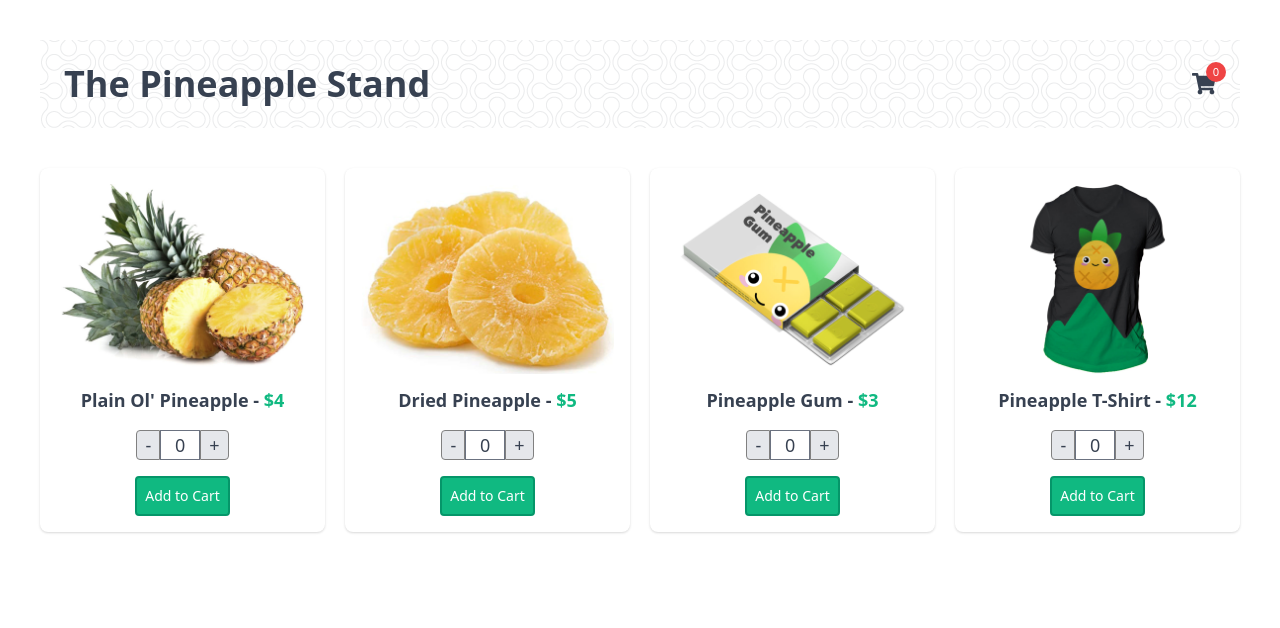
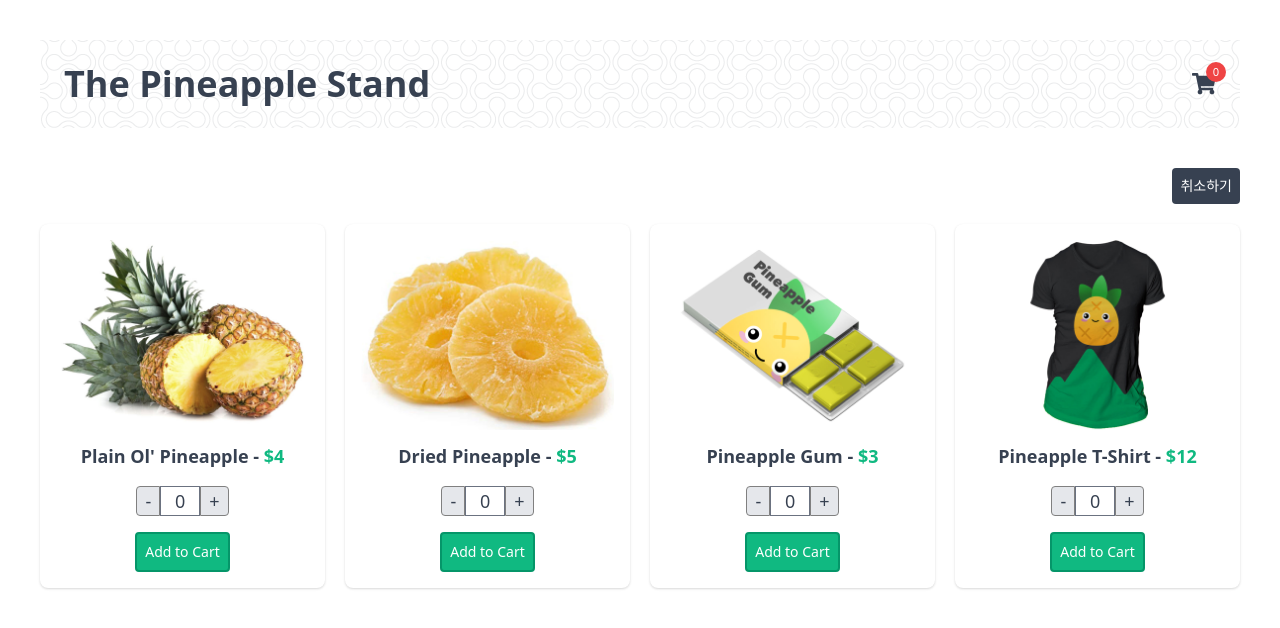
Before and after one commit to OpenYong/pinia-course, a Vue app: page / in a window 1280 px wide. Shown: the top 628 px of the page. Built offline with nearby package versions, Linux system fonts and the light colour scheme.

Commit message:
Subscribing to States

```diff
--- a/src/App.vue
+++ b/src/App.vue
@@ -1,4 +1,5 @@
 <script setup>
+import { ref, reactive } from "vue";
 import TheHeader from "@/components/TheHeader.vue";
 import ProductCard from "@/components/ProductCard.vue";
 import { useProductStore } from "./stores/ProductStore";
@@ -6,6 +7,22 @@
 
 const productStore = useProductStore();
 const cartStore = useCartStore();
+const history = reactive([]); // store - state의 변화를 기록하기 위한 배열
+const doingHistory = ref(false);
+
+history.push(JSON.stringify(cartStore.$state)); // $state는 모든 state에 접근하기 위함
+const undo = () => {
+  if (history.length === 1) return; // 초기값이기 때문에 더이상 undo할 수 없음
+  doingHistory.value = true;
+  history.pop();
+  cartStore.$state = JSON.parse(history.at(-1));
+  doingHistory.value = false;
+};
+cartStore.$subscribe((mutation, state) => {
+  if (!doingHistory.value) {
+    history.push(JSON.stringify(state));
+  }
+});
 cartStore.$onAction(({ name, store, args, after, onError }) => {
   if (name === "addItems") {
     after(() => {
@@ -27,6 +44,9 @@
 <template>
   <div class="container">
     <TheHeader />
+    <div class="mb-5 flex justify-end">
+      <AppButton @click="undo">취소하기</AppButton>
+    </div>
     <ul class="sm:flex flex-wrap lg:flex-nowrap gap-5">
       <ProductCard
         v-for="product in productStore.products"
```
